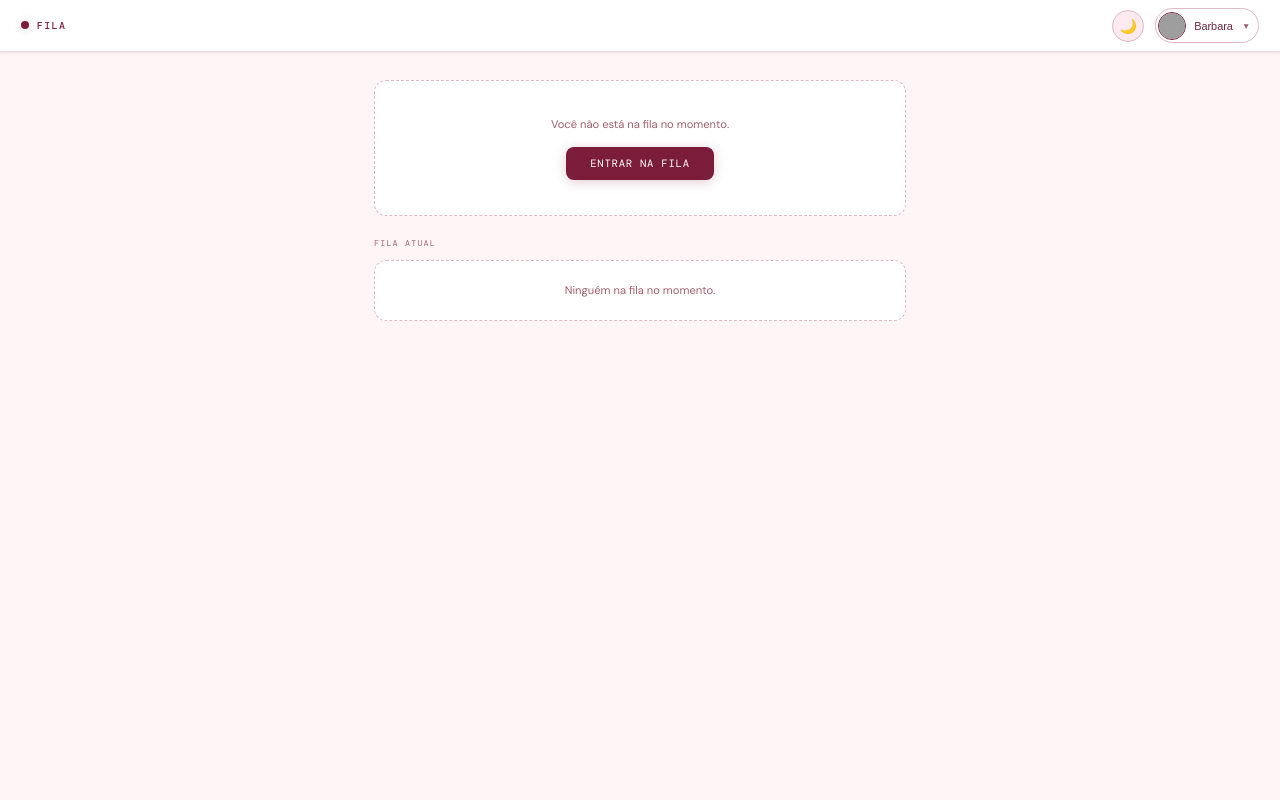
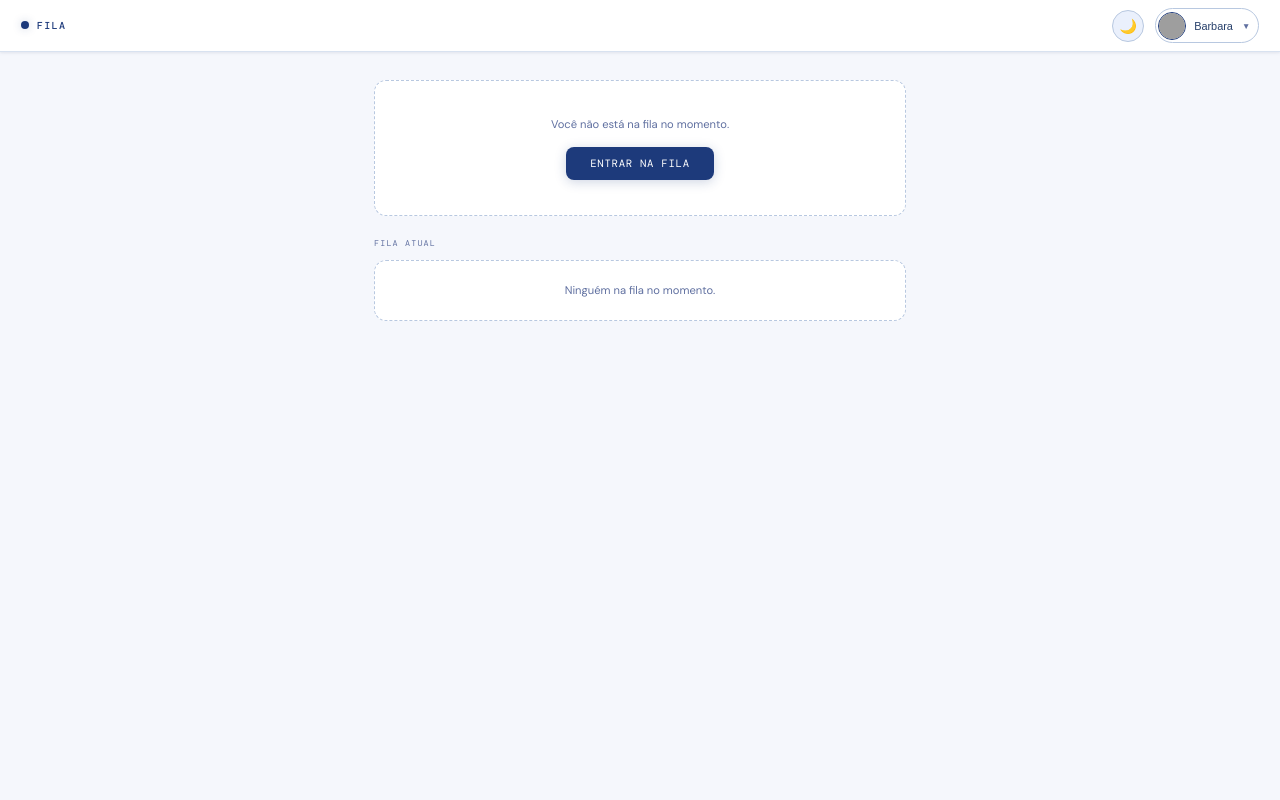
Before and after one commit to elfabitto/sistema-fila2, a Flask app: page / in a window 1280 px wide. Run offline with Flask 3, Linux system fonts and the light colour scheme; a user stored in the database is signed in; some libraries are stand-ins or nearby versions; some web fonts are replaced; grey boxes are pictures that could not be loaded.

Commit message:
atualização do avatar e templates

```diff
--- a/app.py
+++ b/app.py
@@ -63,7 +63,7 @@ with app.app_context():
         is_postgres = 'postgresql' in app.config['SQLALCHEMY_DATABASE_URI']
         if is_postgres:
             db.session.execute(db.text(
-                "ALTER TABLE \"user\" ADD COLUMN IF NOT EXISTS avatar_style VARCHAR(50) DEFAULT 'adventurer'"
+                "ALTER TABLE \"user\" ADD COLUMN IF NOT EXISTS avatar_style VARCHAR(50) DEFAULT 'adventurer-neutral'"
             ))
             db.session.execute(db.text(
                 "ALTER TABLE \"user\" ADD COLUMN IF NOT EXISTS avatar_seed VARCHAR(100)"
@@ -96,7 +96,7 @@ with app.app_context():
             cols = [row[1] for row in result]
             if 'avatar_style' not in cols:
                 db.session.execute(db.text(
-                    "ALTER TABLE \"user\" ADD COLUMN avatar_style VARCHAR(50) DEFAULT 'adventurer'"
+                    "ALTER TABLE \"user\" ADD COLUMN avatar_style VARCHAR(50) DEFAULT 'adventurer-neutral'"
                 ))
             if 'avatar_seed' not in cols:
                 db.session.execute(db.text(
@@ -127,6 +127,10 @@ with app.app_context():
                 db.session.execute(db.text(
                     "ALTER TABLE attendance ADD COLUMN service_type VARCHAR(30)"
                 ))
+        # Corrige usuários que ficaram com o padrão 'adventurer' antigo
+        db.session.execute(db.text(
+            "UPDATE \"user\" SET avatar_style = 'adventurer-neutral' WHERE avatar_style = 'adventurer'"
+        ))
         db.session.commit()
     except Exception as e:
         db.session.rollback()
@@ -614,7 +618,7 @@ AVATAR_SEEDS = [
 @login_required
 def profile_avatar():
     if request.method == 'POST':
-        style = request.form.get('avatar_style', 'adventurer')
+        style = request.form.get('avatar_style', 'adventurer-neutral')
         seed  = request.form.get('avatar_seed', current_user.username).strip()
         # Validar estilo
         valid_styles = [s['id'] for s in AVATAR_STYLES]
@@ -633,7 +637,7 @@ def profile_avatar():
     return render_template(
         'avatar.html',
         styles=AVATAR_STYLES,
-        current_style=current_user.avatar_style or 'adventurer',
+        current_style=current_user.avatar_style or 'adventurer-neutral',
         current_seed=current_user.avatar_seed or current_user.username,
     )
 
--- a/models.py
+++ b/models.py
@@ -23,7 +23,7 @@ class User(UserMixin, db.Model):
     @property
     def avatar_url(self):
         seed = self.avatar_seed or self.username
-        style = self.avatar_style or 'adventurer'
+        style = self.avatar_style or 'adventurer-neutral'
         if style.endswith('-neutral'):
             # Cor determinística baseada no seed (consistente para o mesmo usuário)
             color_index = sum(ord(c) for c in seed) % len(self.NEUTRAL_BG_COLORS)
--- a/templates/base.html
+++ b/templates/base.html
@@ -28,20 +28,20 @@
 
     :root {
       /* ── Fundo e superfícies ── */
-      --bg: #fff5f7;
+      --bg: #f5f7fc;
       --surface: #ffffff;
-      --surface2: #fceaf0;
+      --surface2: #eaf0fc;
 
       /* ── Bordas ── */
-      --border: #f0d8e2;
-      --border2: #e0b8c8;
+      --border: #d8e2f0;
+      --border2: #b8c8e0;
 
-      /* ── Vinho principal ── */
-      --accent: #7b1d3a;
-      --accent-mid: #9b2d4a;
-      --accent-light: #fce8ee;
-      --accent-dim: rgba(123, 29, 58, 0.10);
-      --accent-glow: rgba(123, 29, 58, 0.22);
+      /* ── Azul Escuro Principal ── */
+      --accent: #1d3a7b;
+      --accent-mid: #2d4a9b;
+      --accent-light: #e8eefc;
+      --accent-dim: rgba(29, 58, 123, 0.10);
+      --accent-glow: rgba(29, 58, 123, 0.22);
 
       /* ── Funcionais ── */
       --warn: #d97706;
@@ -54,30 +54,30 @@
       --success-dim: rgba(5, 150, 105, 0.10);
 
       /* ── Texto ── */
-      --fg: #1e0d14;
-      --text: #1e0d14;
-      --text-mid: #6b2840;
-      --muted: #a06070;
-      --muted2: #f0d8e0;
+      --fg: #0d141e;
+      --text: #0d141e;
+      --text-mid: #28406b;
+      --muted: #6070a0;
+      --muted2: #d8e0f0;
 
       /* ── Sombras ── */
-      --shadow-sm: 0 1px 4px rgba(123, 29, 58, 0.06), 0 1px 2px rgba(0, 0, 0, 0.04);
-      --shadow-md: 0 4px 16px rgba(123, 29, 58, 0.10), 0 2px 6px rgba(0, 0, 0, 0.05);
-      --shadow-lg: 0 10px 30px rgba(123, 29, 58, 0.14), 0 4px 10px rgba(0, 0, 0, 0.06);
+      --shadow-sm: 0 1px 4px rgba(29, 58, 123, 0.06), 0 1px 2px rgba(0, 0, 0, 0.04);
+      --shadow-md: 0 4px 16px rgba(29, 58, 123, 0.10), 0 2px 6px rgba(0, 0, 0, 0.05);
+      --shadow-lg: 0 10px 30px rgba(29, 58, 123, 0.14), 0 4px 10px rgba(0, 0, 0, 0.06);
     }
 
     /* ── DARK MODE ── */
     [data-theme="dark"] {
-      --bg: #150508;
-      --surface: #1e0810;
-      --surface2: #2a1018;
-      --border: #3a1828;
-      --border2: #522038;
-      --accent: #c46482;
-      --accent-mid: #9b2d4a;
-      --accent-light: #4a0d20;
-      --accent-dim: rgba(196, 100, 130, 0.12);
-      --accent-glow: rgba(196, 100, 130, 0.25);
+      --bg: #050815;
+      --surface: #08101e;
+      --surface2: #10182a;
+      --border: #18283a;
+      --border2: #203852;
+      --accent: #6482c4;
+      --accent-mid: #2d4a9b;
+      --accent-light: #0d204a;
+      --accent-dim: rgba(100, 130, 196, 0.12);
+      --accent-glow: rgba(100, 130, 196, 0.25);
       --warn: #fbbf24;
       --warn-dim: rgba(251, 191, 36, 0.12);
       --info: #60a5fa;
@@ -86,11 +86,11 @@
       --danger-dim: rgba(248, 113, 113, 0.12);
       --success: #34d399;
       --success-dim: rgba(52, 211, 153, 0.12);
-      --fg: #fce8ee;
-      --text: #fce8ee;
-      --text-mid: #d4859a;
-      --muted: #805060;
-      --muted2: #3a1828;
+      --fg: #e8eefc;
+      --text: #e8eefc;
+      --text-mid: #859ad4;
+      --muted: #506080;
+      --muted2: #18283a;
       --shadow-sm: 0 1px 4px rgba(0, 0, 0, 0.35);
       --shadow-md: 0 4px 16px rgba(0, 0, 0, 0.45);
       --shadow-lg: 0 10px 30px rgba(0, 0, 0, 0.55);
```
